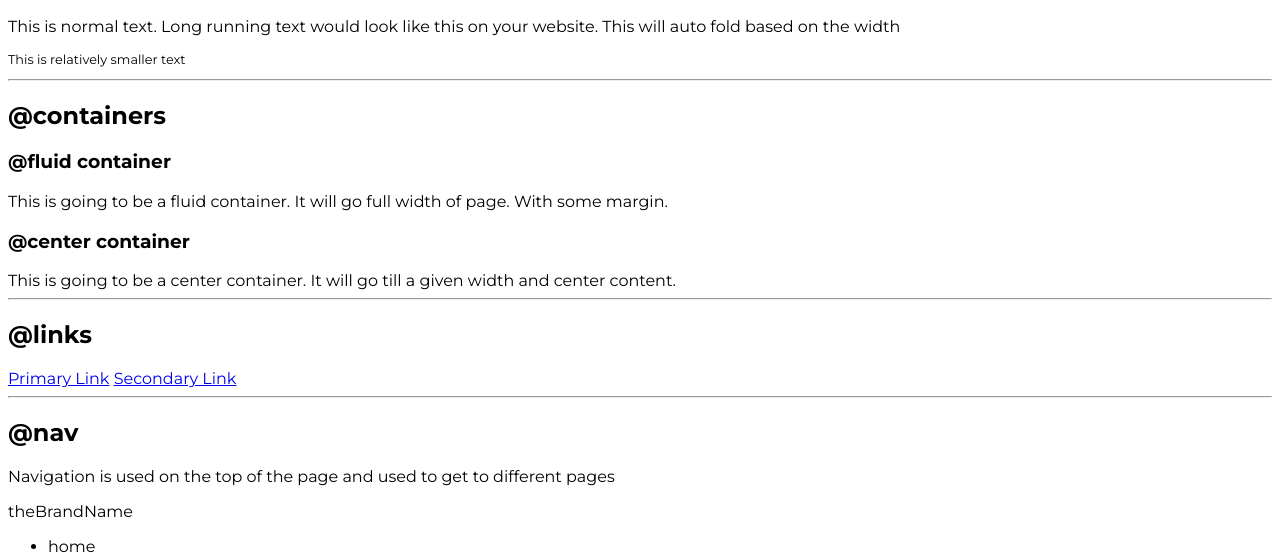
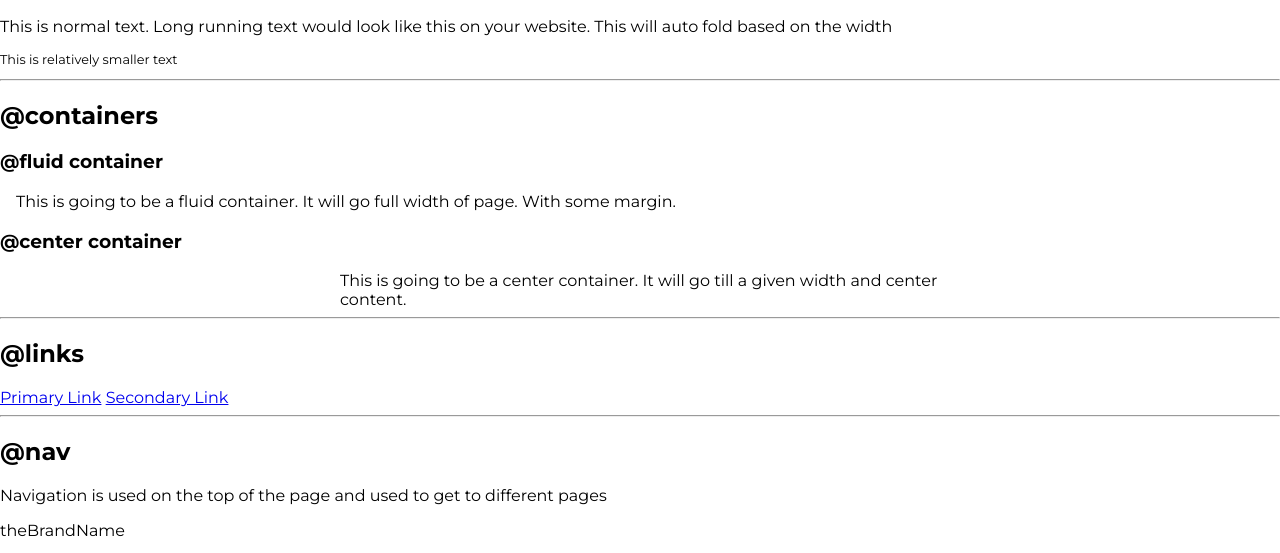
Before and after one commit to neogcamp/neogcamp-component-library, a plain HTML site: page index.html in a window 1280 px wide. Shown: the part 225-778 px from the top of the page. Drawn offline with Linux system fonts and the light colour scheme.

Commit message:
containers

```diff
--- a/index.html
+++ b/index.html
@@ -20,12 +20,12 @@
     <h2>@containers </h2>
 
     <h3>@fluid container</h3>
-    <div>
+    <div class="container-fluid">
         This is going to be a fluid container. It will go full width of page. With some margin.
     </div>
 
     <h3>@center container</h3>
-    <div>
+    <div class="container">
         This is going to be a center container. It will go till a given width and center content.
     </div>
 
--- a/styles.css
+++ b/styles.css
@@ -9,8 +9,21 @@
 
 body {
     font-family: 'Montserrat', sans-serif;
+    margin: 0px;
 }
 
 .text-sm {
     font-size: 0.8rem;
 }
+
+.container-fluid {
+    padding-left: 1rem;
+    padding-right: 1rem;
+}
+
+.container {
+    margin: auto;
+    padding-left: 1rem;
+    padding-right: 1rem;
+    max-width: 600px;
+}
```
